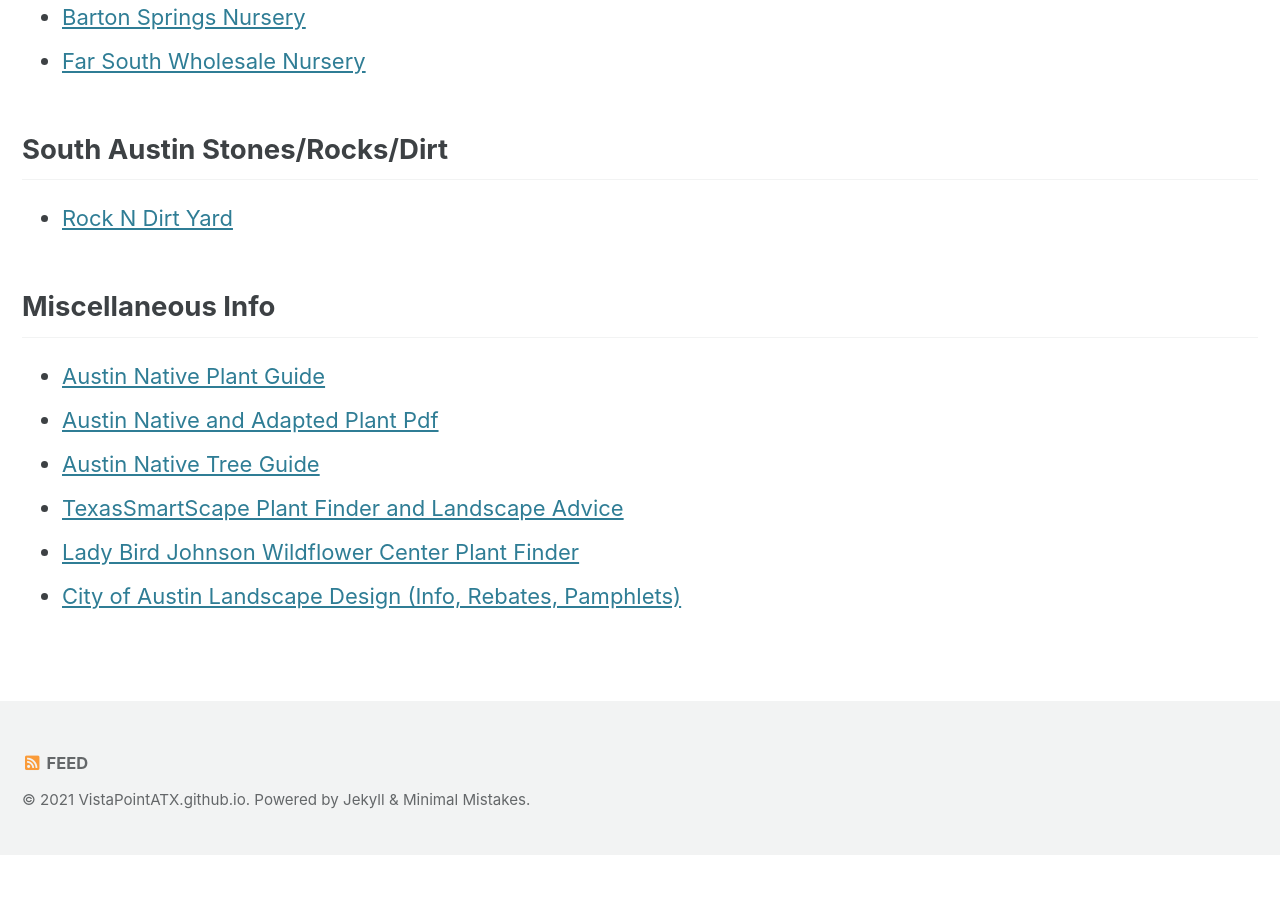
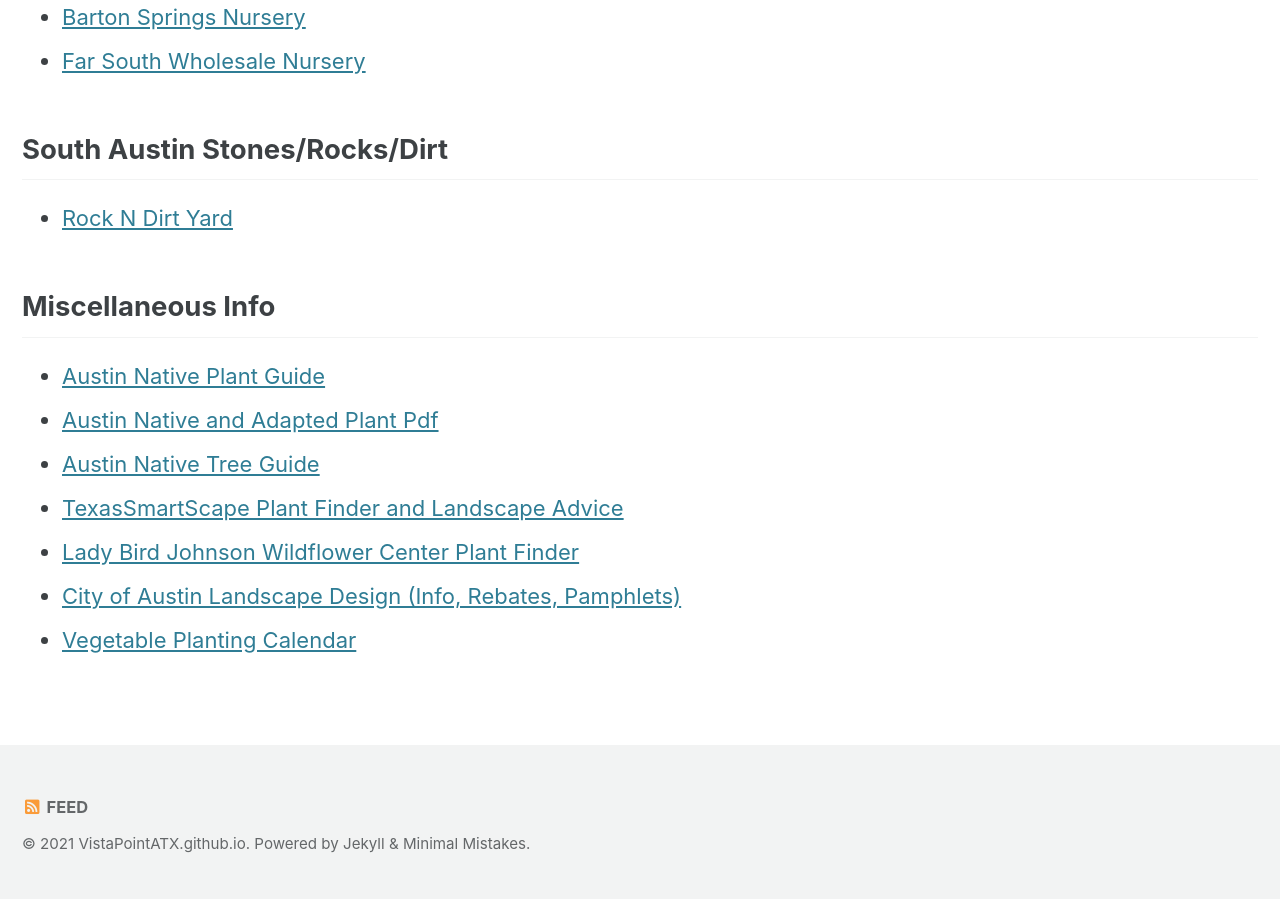
Before and after one commit to VistaPointATX/VistaPointATX.github.io, a Jekyll site: the page built from landscaping.md, in a window 1280 px wide and 900 px high, scrolled down 1551 px. Built offline with Jekyll 4.4.1, drawn with Linux system fonts in a browser that asks for light colours; cached includes are drawn as plain includes; before the commit the page ends 2407 px from its top, so only the background shows below that.

Commit message:
Update landscaping.md

```diff
--- a/landscaping.md
+++ b/landscaping.md
@@ -63,3 +63,4 @@ Please submit any designs for landscape modifications to the HOA Management Comp
 - [TexasSmartScape Plant Finder and Landscape Advice](http://www.txsmartscape.com/plant-search/)
 - [Lady Bird Johnson Wildflower Center Plant Finder](https://www.wildflower.org/plants/)
 - [City of Austin Landscape Design (Info, Rebates, Pamphlets)](https://www.austintexas.gov/department/landscape-design)
+- [Vegetable Planting Calendar](https://travis-tx.tamu.edu/files/2020/06/Vegetable-Planting-Calendar-Travis-2015.pdf)
```
